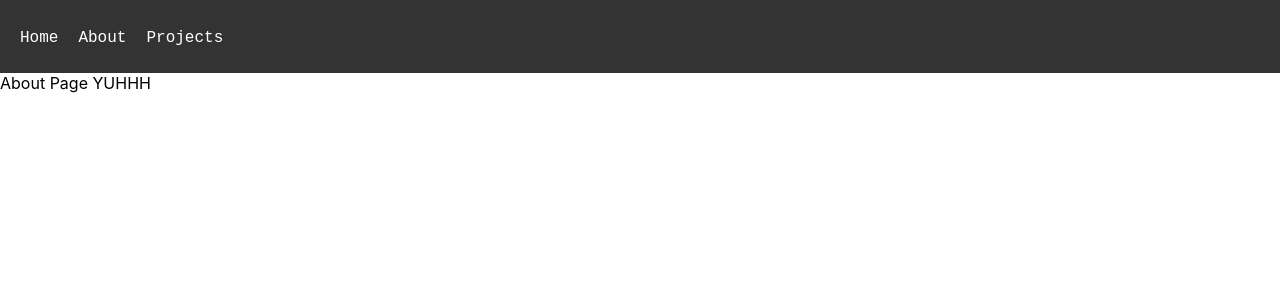
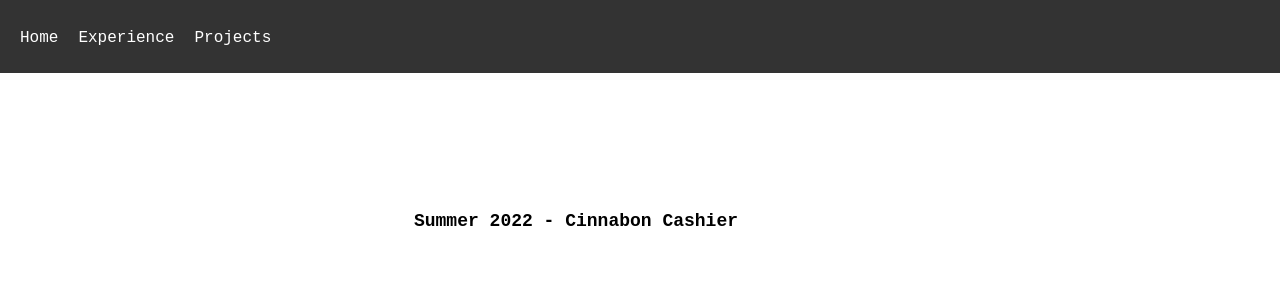
Before and after one commit to dzhan111/website, a React (Create React App) app: page /about in a window 1280 px wide. Shown: the top 300 px of the page. Built offline with nearby package versions, Linux system fonts and the light colour scheme.

Commit message:
some changes

```diff
--- a/src/App.js
+++ b/src/App.js
@@ -1,7 +1,7 @@
 import React from 'react';
 import { BrowserRouter as Router, Route, Routes } from 'react-router-dom';
 import './App.scss';
-import Navigation from './Navigation';
+import Navigation from './Components/Navigation.js';
 import AboutPage from './pages/AboutPage.js';
 import HomePage from './pages/HomePage.js';
 import ProjectPage from './pages/ProjectPage.js';
--- a/src/Navigation.js
+++ b/src/Components/Navigation.js
@@ -7,7 +7,7 @@ const Navigation = () => {
         <nav>
             <ul>
                 <li><Link to="/">Home</Link></li>
-                <li><Link to="/about">About</Link></li>
+                <li><Link to="/about">Experience</Link></li>
                 <li><Link to="/projects">Projects</Link></li>
             </ul>
         </nav>
--- a/src/index.css
+++ b/src/index.css
@@ -44,6 +44,16 @@ code {
   margin: 10px;
 }
 
+.exp{
+  font-family: 'Courier New', Courier, monospace;
+  font-size: large;
+  font-weight: bolder;
+  text-align: center;
+  padding-top: 10%;
+  padding-left: 10%;
+  padding-right: 20%;
+  margin: 10px;
+}
 
 
 nav {
--- a/src/pages/AboutPage.js
+++ b/src/pages/AboutPage.js
@@ -1,7 +1,13 @@
 import React from 'react';
 
 const AboutPage = () => {
-    return <div>About Page YUHHH</div>;
+    return <div>
+        <p className='exp'>
+            Summer 2022 - Cinnabon Cashier
+
+        </p>
+
+    </div>;
 }
 
 export default AboutPage;
```
